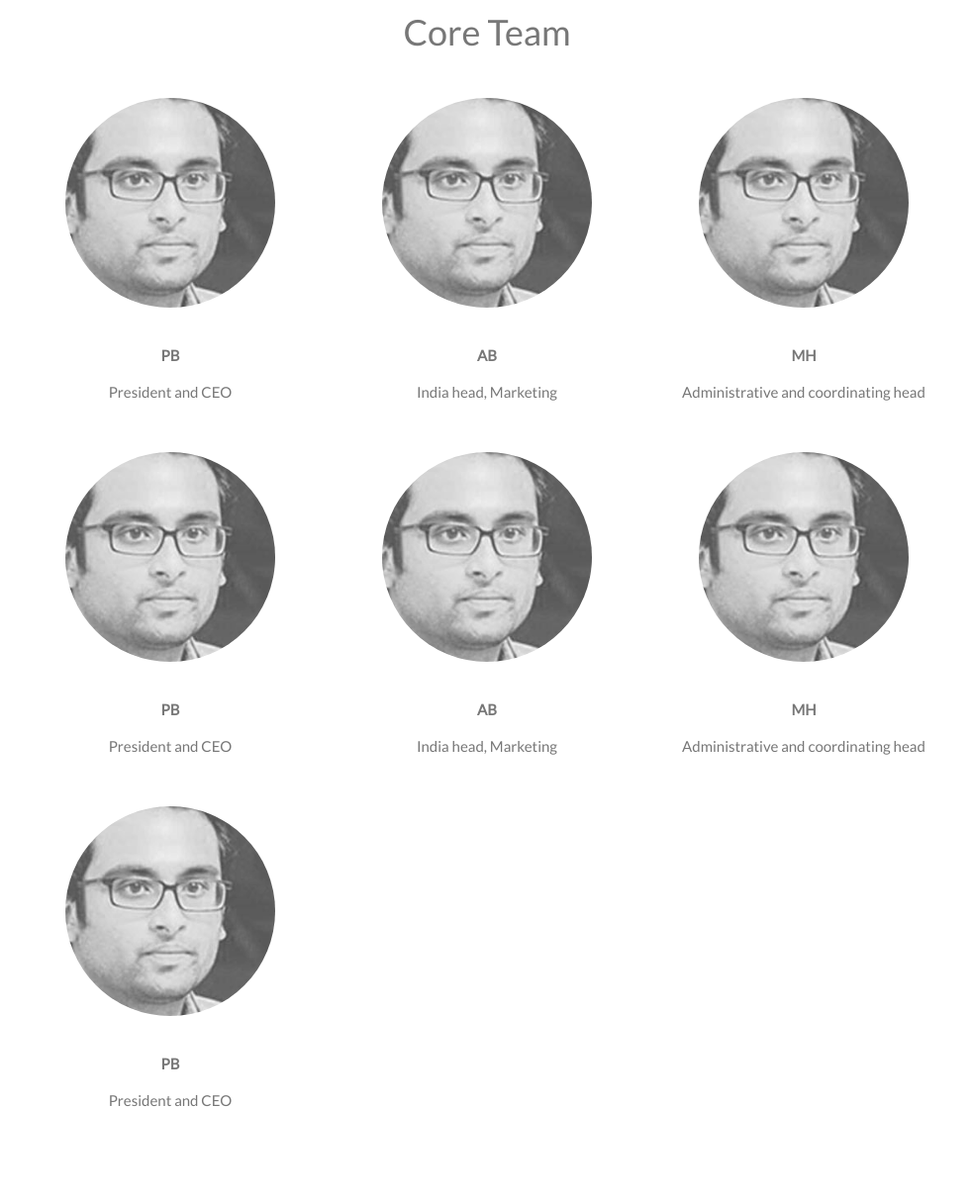
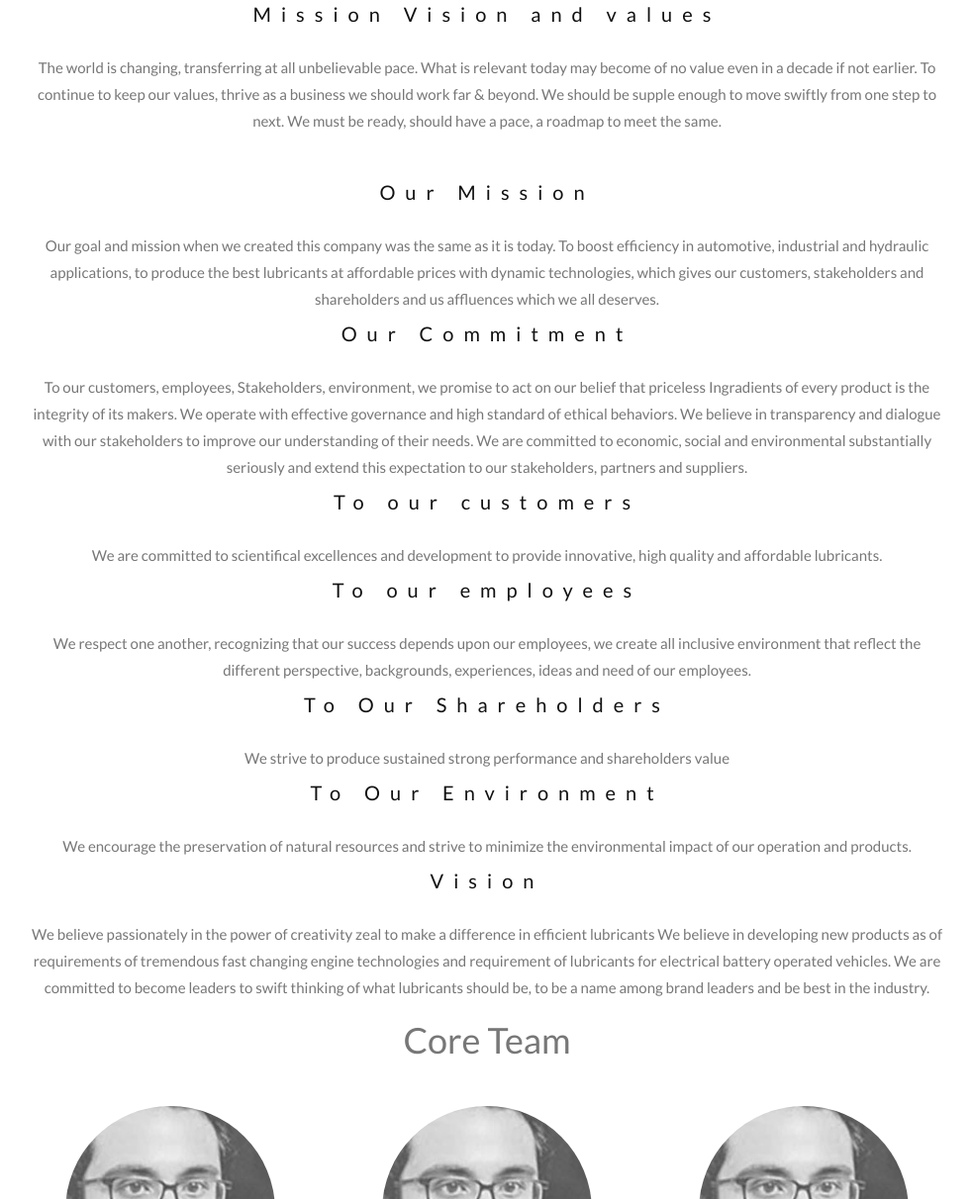
Before and after one commit to VishalCodingNinja/Bluetech, a plain HTML site: page index.html in a window 1280 px wide. Shown: the part 1206-2418 px from the top of the page at 99% size, without its empty margins (148-1131 px from the left). Drawn offline with nearby package versions, Linux system fonts and the light colour scheme.

Commit message:
added vision n mission

```diff
--- a/index.html
+++ b/index.html
@@ -245,6 +245,47 @@
     We guide our business using five core values – lead, grow, deliver, sustain and protect. I am proud of the work we do and give you my personal commitment that we will deliver what we promise and do it steadily and sustainably.
   </p>
   <br>
+
+<div>
+ <div>
+<h3>Mission Vision and values</h3>
+  <p>The world is changing, transferring at all unbelievable pace. What is relevant today may become of no value even in a decade if not earlier. To continue to keep our values, thrive as a business we should work far & beyond. We should be supple enough to move swiftly from one step to next. We must be ready, should have a pace, a roadmap to meet the same.
+  </p>
+  <br>
+</div>
+<div>
+  <h3>Our Mission</h3>
+  <p>Our goal and mission when we created this company was the same as it is today. To boost efficiency in automotive, industrial and hydraulic applications, to produce the best lubricants at affordable prices with dynamic technologies, which gives our customers, stakeholders and shareholders and us affluences which we all deserves.
+</p>
+</div>
+<div>
+  <h3>Our Commitment</h3>
+  <p>To our customers, employees, Stakeholders, environment, we promise to act on our belief that priceless Ingradients of every product is the integrity of its makers. We operate with effective governance and high standard of ethical behaviors. We believe in transparency and dialogue with our stakeholders to improve our understanding of their needs. We are committed to economic, social and environmental substantially seriously and extend this expectation to our stakeholders, partners and suppliers.</p>
+</div>
+<div>
+<h3>To our customers</h3>
+  <p>We are committed to scientifical excellences and development to provide innovative, high quality and affordable lubricants.
+</p>
+</div>
+<div>
+  <h3>To our employees</h3>
+  <p>We respect one another, recognizing that our success depends upon our employees, we create all inclusive environment that reflect the different perspective, backgrounds, experiences, ideas and need of our employees.
+    </p></div>
+  <div><h3>To Our Shareholders</h3><p>We strive to produce sustained strong performance and shareholders value
+    </p>
+  </div>
+  <div><h3> To Our Environment</h3>
+  <p>We encourage the preservation of natural resources and strive to minimize the environmental impact of our operation and products.</p></div>
+  <div>
+  <h3>Vision</h3>
+  <p>
+  We believe passionately in the power of creativity zeal to make a difference in efficient lubricants
+  We believe in developing new products as of requirements of tremendous fast changing engine technologies and requirement of lubricants for electrical battery operated vehicles.
+  We are committed to become leaders to swift thinking of what lubricants should be, to be a name among brand leaders and be best in the industry.
+</p>
+</div>
+</div>
+
   <h1>Core Team</h1>
   <br>
   <!-- row1-->
```
